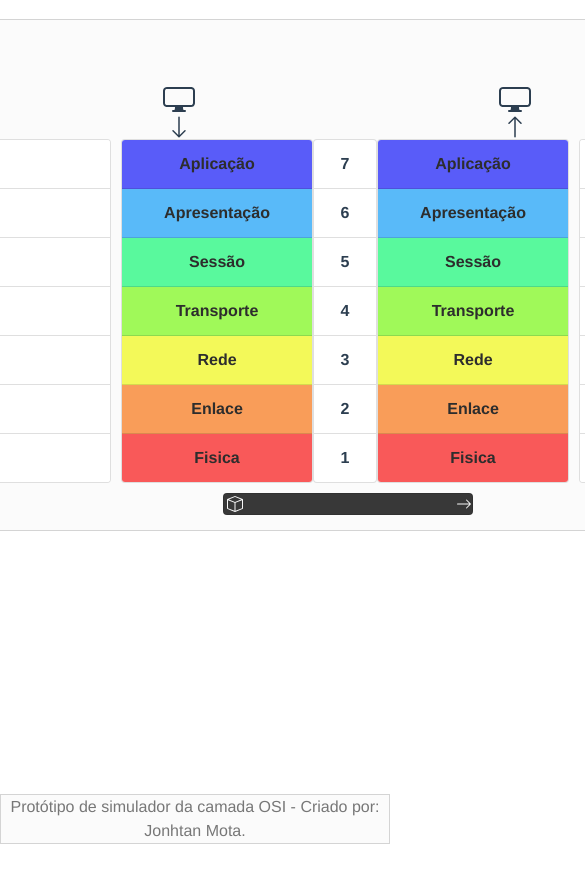
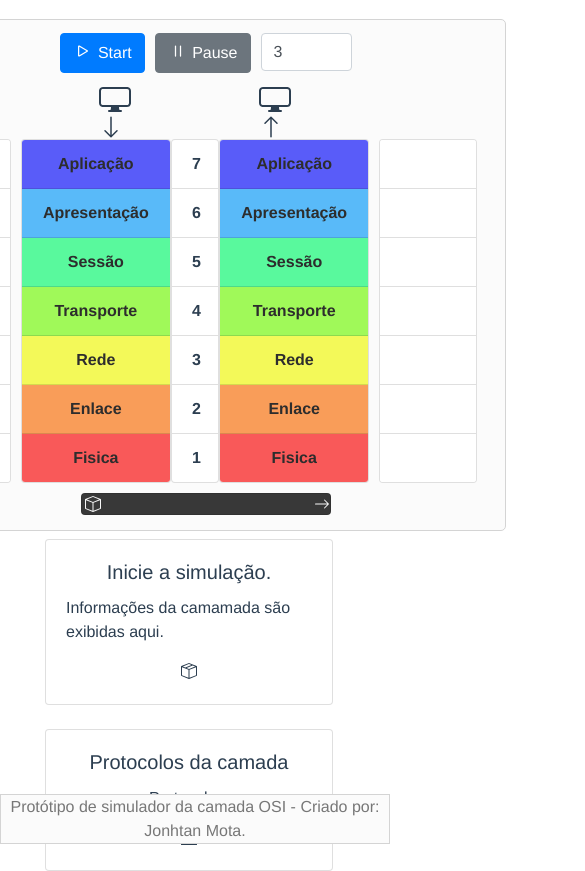
Before and after one commit to jomrs/prototipo-osi, a Vue app: page / in a window 390 px wide. Shown: the top 871 px of the page, 585 px wide, since content can reach past the window. Before the commit the page ends 844 px from the top, so only its background shows below. Built offline with nearby package versions, Linux system fonts and the light colour scheme.

Commit message:
css para deixar mais responsivo em telas menores.

```diff
--- a/src/components/Prototipo.vue
+++ b/src/components/Prototipo.vue
@@ -1,7 +1,7 @@
 <template>
   <div class="prototipo justify-content-center">
 
-    <div class="d-flex justify-content-right form-group" style="height: 2.5rem; margin-left: 12px; margin-bottom: 10px;">
+    <div class="d-flex justify-content-right form-group" id="controls" style="height: 2.5rem; margin-left: 12px; margin-bottom: 10px;">
       <button type="button" id="play" class="btn btn-primary" v-on:click='animarPassar'><b-icon-play></b-icon-play> Start </button>
       <button class="btn btn-secondary" style="margin-left:10px;" v-on:click="aniState==false ? aniState=true: aniState=false"><b-icon-pause></b-icon-pause> Pause </button>
       <div class="alert alert-danger" v-if="aniState==true" role="alert" style="margin-left:10px; margin-bottom: 0px; padding: 8px">[ Parado ]</div>
@@ -23,7 +23,7 @@
 
     <!-- primeira coluna -->
     <div class="d-flex flex-row container justify-content-center">
-
+      <div id="informa">
       <div class="flex-column" style="margin-right:12px;">
         <div class="card" style="width: 18rem;">
           <div class="card-body">
@@ -42,9 +42,11 @@
         </div>
 
       </div>
+      </div>
 
+      <div id="camadas" class="d-flex">
       <div class="d-flex flex-column">
-        <div class="card" style="width: 8rem;">
+        <div class="card">
           <ul class="list-group list-group-flush"  id="primeiraCol">
             <li class="list-group-item d-flex flex-row" style="justify-content:flex-end;">
               <div class="boxp roxo"> <span id="hide">a</span> </div>
@@ -144,7 +146,7 @@
       </div>
 
       <div class="d-flex flex-column">
-        <div class="card" style="width: 8rem;">
+        <div class="card">
           <ul class="list-group list-group-flush"  id="segundaCol">
             <li class="list-group-item d-flex flex-row">
               <div class="boxp roxo"> <span id="hide">a</span> </div>
@@ -191,6 +193,7 @@
           </ul>
         </div>
       </div>
+      </div> <!-- end experiments -->
 
     </div>
 
@@ -329,4 +332,29 @@ export default {
     padding-left: 12px;
   }
 
+  /* Responsive */
+  @media only screen and (max-width: 768px) {
+    #controls {
+      justify-content: center;
+    }
+    #informa {
+      position: absolute;
+      margin-top: 25rem;
+      display: -webkit-inline-box !important;
+    }
+    div#camadas > div > div[class="card"] {
+      max-width: 9.4rem !important;
+    }
+    div#camadas > div > div {
+      max-width: 3rem !important;
+    }
+    #primeiraCol, #segundaCol {
+      max-width: 6rem !important;
+    }
+    .display, .arrow {
+      margin-left: 4rem !important;
+      margin-right: 4rem !important;
+    }
+  }
+
 </style>
```
